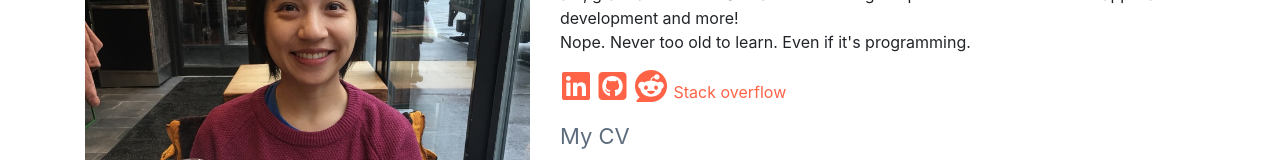
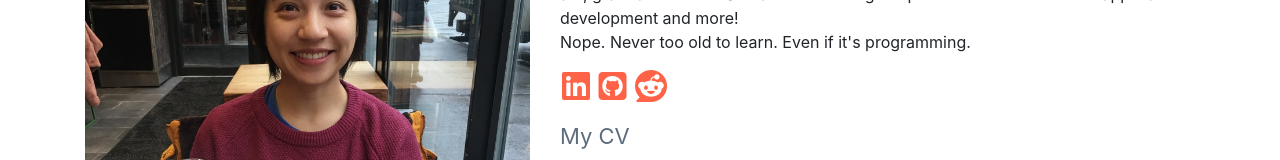
Before and after one commit to jackiexbubble/jackie.github.io, a plain HTML site: page index.html in a window 1280 px wide. Shown: the part 121-281 px from the top of the page. Drawn offline with nearby package versions, Linux system fonts and the light colour scheme.

Commit message:
deleted stackoverflow

```diff
--- a/index.html
+++ b/index.html
@@ -23,7 +23,6 @@
                         <a href="https://www.linkedin.com/in/jacquelinelua/" alt="LinkedIn Profile"><i class="fab fa-linkedin fa-2x"></i></a>
                         <a href="https://github.com/jackiexbubble" alt="Github Profile"><i class="fab fa-github-square fa-2x"></i></a>
                         <a href="https://www.reddit.com/user/SpeedBulky" alt="Reddit Profile"><i class="fab fa-reddit fa-2x"></i></a>
-                        Stack overflow
                     </div>
                     <div id="menu"><p></p>
                         <a href="CV.html">My CV</a>
```
